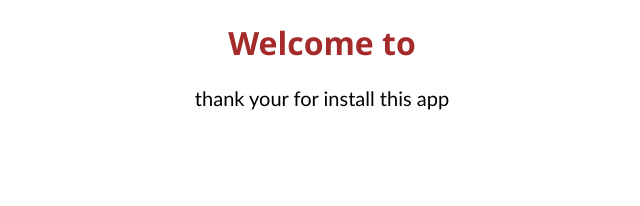
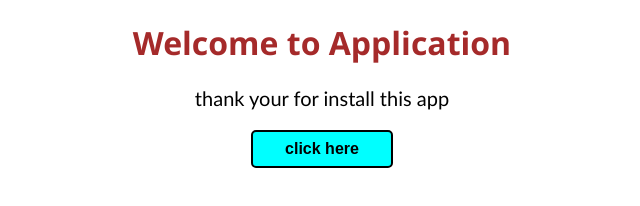
Before and after one commit to deeprajslodhi-creator/WebNova, a plain HTML site: page index.html in a window 1280 px wide. Shown: the whole page, without its empty margins (318-958 px from the left). Drawn offline with Linux system fonts and the light colour scheme.

Commit message:
change the all website

```diff
--- a/index.html
+++ b/index.html
@@ -7,7 +7,8 @@
     <link rel="stylesheet" href="style.css">
 </head>
 <body>
-    <h1>Welcome to </h1>
+    <h1>Welcome to Application</h1>
     <p>thank your for install this app</p>
+    <button class="btn">click here</button>
 </body>
 </html>
--- /dev/null
+++ b/script.js
@@ -0,0 +1,3 @@
+document.querySelector(".btn").addEventListener("click", () => {
+  alert('button was clicked');
+});
--- a/style.css
+++ b/style.css
@@ -11,3 +11,17 @@
     display: flex;
     justify-content: center;
  }
+ .btn{
+   background-color: aqua;
+   border: 0.15em solid black;
+   border-radius: 5px;
+   padding-left: 2em;
+   padding-right: 2em;
+   padding-top: 0.5em;
+   padding-bottom: 0.5em;
+   font-size: 1em;
+   font-weight: 600;
+   display: flex;
+   justify-self: center;
+
+ }
```
